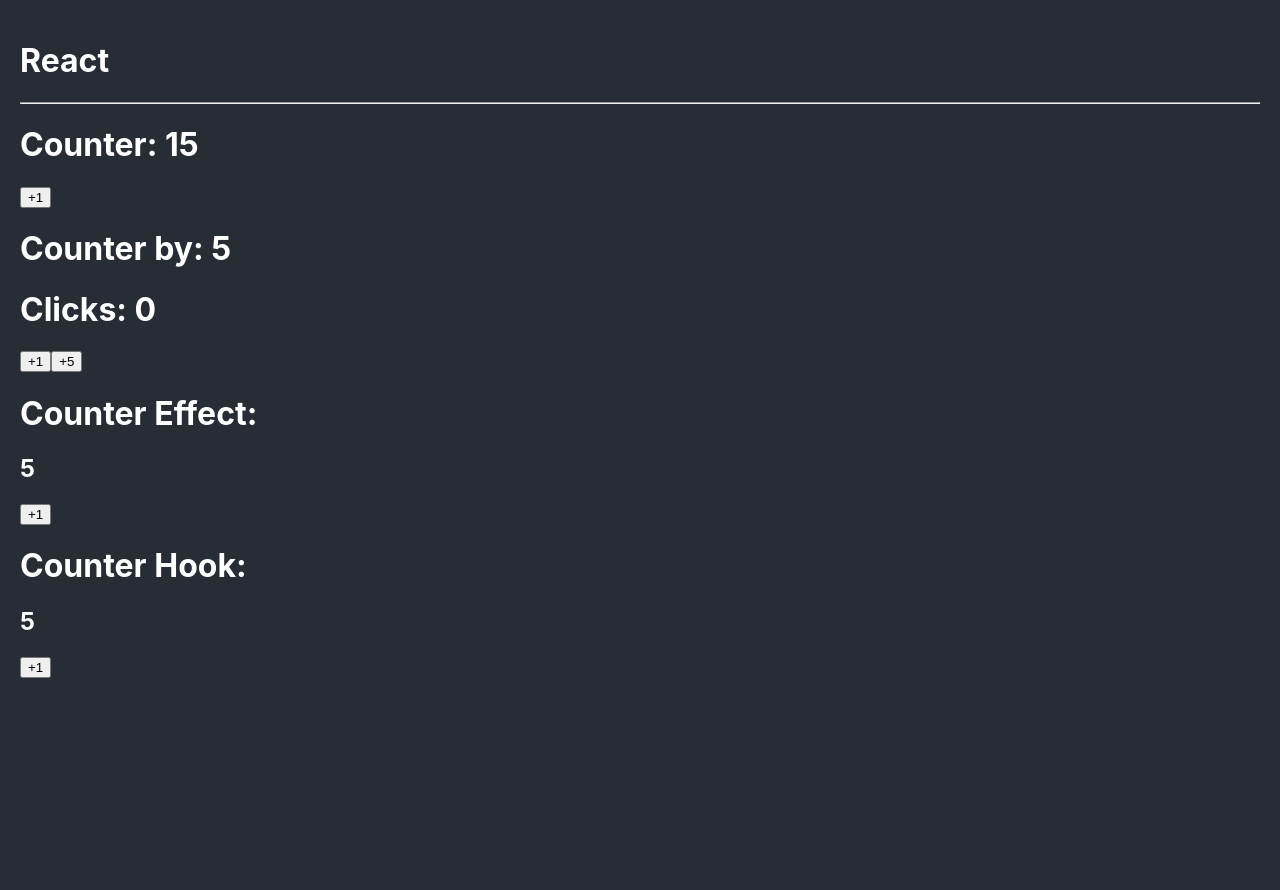
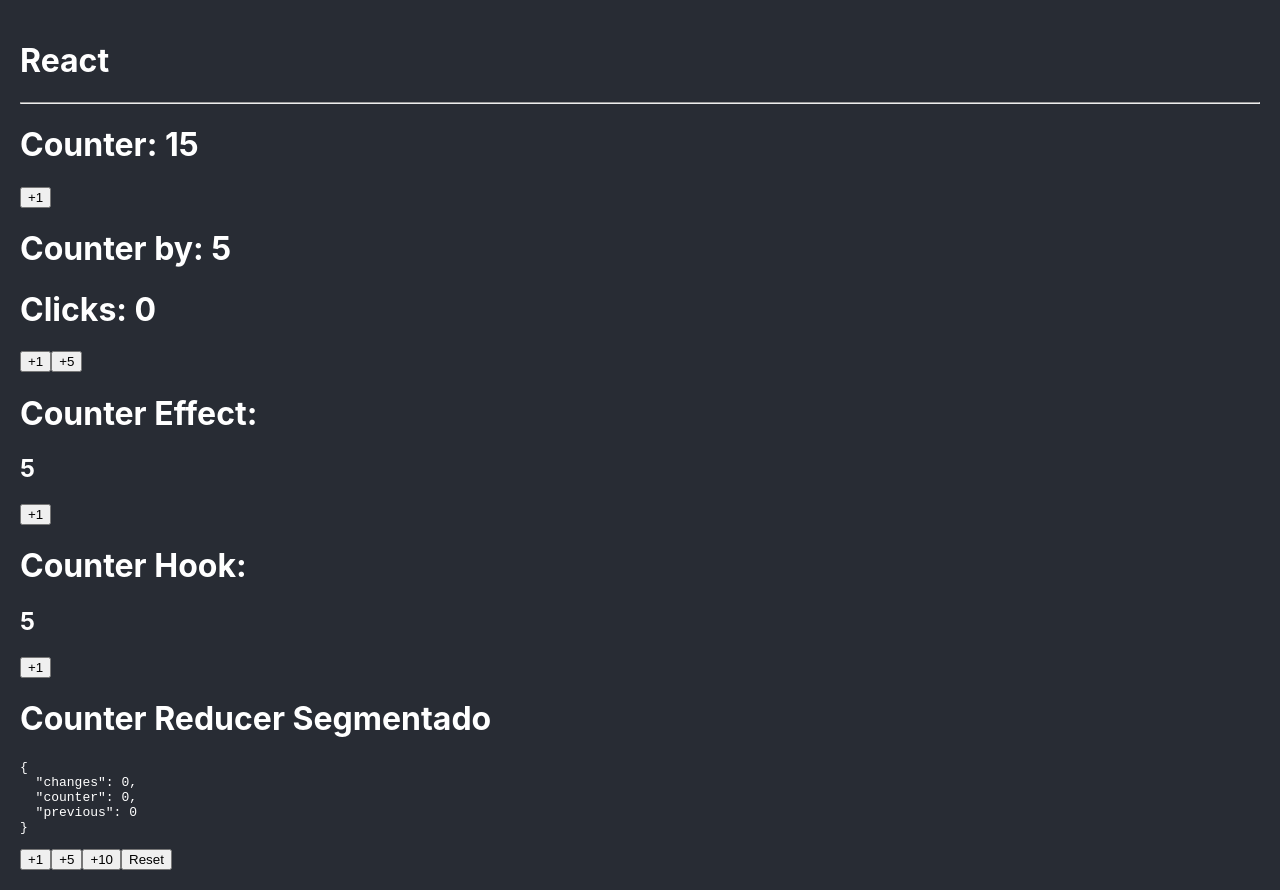
Before and after one commit to JeremiasArriondo/basesTypeScript, a React (Create React App) app: page / in a window 1280 px wide. Before the commit the page ends 800 px from the top, so only its background shows below. Built offline with nearby package versions, Linux system fonts and the light colour scheme.

Commit message:
Implementando un reducer

```diff
--- a/src/App.tsx
+++ b/src/App.tsx
@@ -2,6 +2,8 @@
 import { CounterBy } from './bases/CounterBy';
 import { CounterEffect } from './bases/CounterEffect';
 import { CounterHook } from './bases/CounterHook';
+// import { CounterReducerComponent } from './bases/CounterReducer';
+import { CounterReducerComponent } from './counter-reducer/CounterReducer';
 
 function App() {
   return (
@@ -12,6 +14,7 @@
       <CounterBy/>
       <CounterEffect/>
       <CounterHook/>
+      <CounterReducerComponent/>
     </>
   );
 }
--- /dev/null
+++ b/src/bases/CounterReducer.tsx
@@ -0,0 +1,76 @@
+import { useReducer } from "react"
+
+interface CounterState {
+    counter : number,
+    previous: number,
+    changes : number
+}
+
+const INITIAL_STATE: CounterState = {
+    changes: 0,
+    counter: 0,
+    previous: 0,
+
+}
+
+type CounterAction =
+    | {type: 'increaseBy', payload: { value: number; }}
+    | {type: 'reset'}
+
+const counterReducer = ( state: CounterState, action: CounterAction): CounterState => {
+
+    const { counter, changes } = state;
+
+    switch (action.type) {
+        case 'reset':
+            return {
+                changes: 0,
+                counter: 0,
+                previous: 0
+            }
+        case 'increaseBy':
+            return {
+                changes: changes + 1,
+                counter: counter + action.payload.value,
+                previous: counter
+            }
+
+        default:
+            return state;
+    }
+}
+
+export const CounterReducerComponent = () => {
+
+    const [ counterState, dispatch] = useReducer(counterReducer, INITIAL_STATE)
+
+    const onReset = () => {
+        dispatch({type: 'reset'})
+    }
+
+    const increaseBy = ( value:number) => {
+        dispatch({type: 'increaseBy', payload: {value: value}});
+    }
+
+    return (
+        <>
+            <h1>Counter Reducer Component</h1>
+            <pre>
+                { JSON.stringify( counterState, null, 2) }
+            </pre>
+
+            <button onClick={ () => increaseBy(1) }>
+                +1
+            </button>
+            <button onClick={ () => increaseBy(5) }>
+                +5
+            </button>
+            <button onClick={ () => increaseBy(10) }>
+                +10
+            </button>
+            <button onClick={ onReset }>
+                Reset
+            </button>
+        </>
+    )
+}
--- /dev/null
+++ b/src/counter-reducer/CounterReducer.tsx
@@ -0,0 +1,44 @@
+import { useReducer } from "react"
+import { CounterState } from './interface/interface';
+import { counterReducer } from './stateReducer/counterReducer';
+
+const INITIAL_STATE: CounterState = {
+    changes: 0,
+    counter: 0,
+    previous: 0,
+}
+
+export const CounterReducerComponent = () => {
+
+    const [ counterState, dispatch] = useReducer(counterReducer, INITIAL_STATE)
+
+    const onReset = () => {
+        dispatch({type: 'reset'})
+    }
+
+    const increaseBy = ( value:number) => {
+        dispatch({type: 'increaseBy', payload: {value: value}});
+    }
+
+    return (
+        <>
+            <h1>Counter Reducer Segmentado</h1>
+            <pre>
+                { JSON.stringify( counterState, null, 2) }
+            </pre>
+
+            <button onClick={ () => increaseBy(1) }>
+                +1
+            </button>
+            <button onClick={ () => increaseBy(5) }>
+                +5
+            </button>
+            <button onClick={ () => increaseBy(10) }>
+                +10
+            </button>
+            <button onClick={ onReset }>
+                Reset
+            </button>
+        </>
+    )
+}
--- /dev/null
+++ b/src/counter-reducer/actions/actions.ts
@@ -0,0 +1,3 @@
+export type CounterAction =
+| {type: 'increaseBy', payload: { value: number; }}
+| {type: 'reset'}
--- /dev/null
+++ b/src/counter-reducer/interface/interface.ts
@@ -0,0 +1,5 @@
+export interface CounterState {
+    counter : number,
+    previous: number,
+    changes : number
+}
--- /dev/null
+++ b/src/counter-reducer/stateReducer/counterReducer.ts
@@ -0,0 +1,25 @@
+import { CounterState } from "../interface/interface";
+import { CounterAction } from '../actions/actions';
+
+export const counterReducer = ( state: CounterState, action: CounterAction): CounterState => {
+
+    const { counter, changes } = state;
+
+    switch (action.type) {
+        case 'reset':
+            return {
+                changes: 0,
+                counter: 0,
+                previous: 0
+            }
+        case 'increaseBy':
+            return {
+                changes: changes + 1,
+                counter: counter + action.payload.value,
+                previous: counter
+            }
+
+        default:
+            return state;
+    }
+}
```
